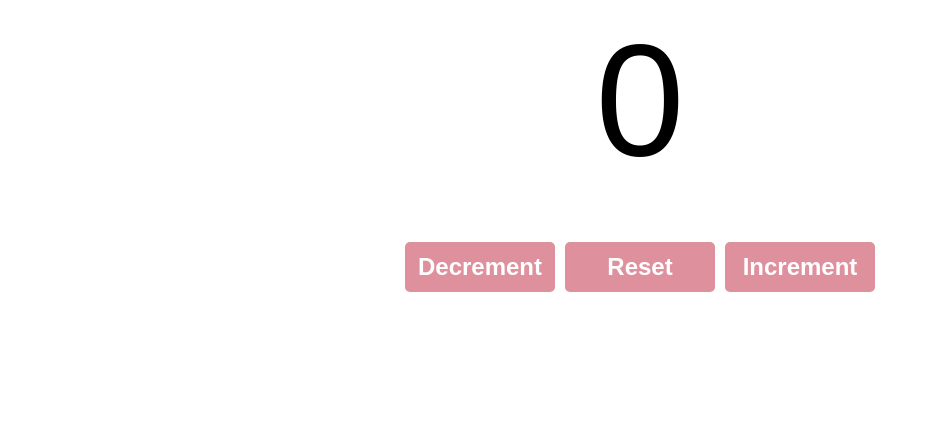
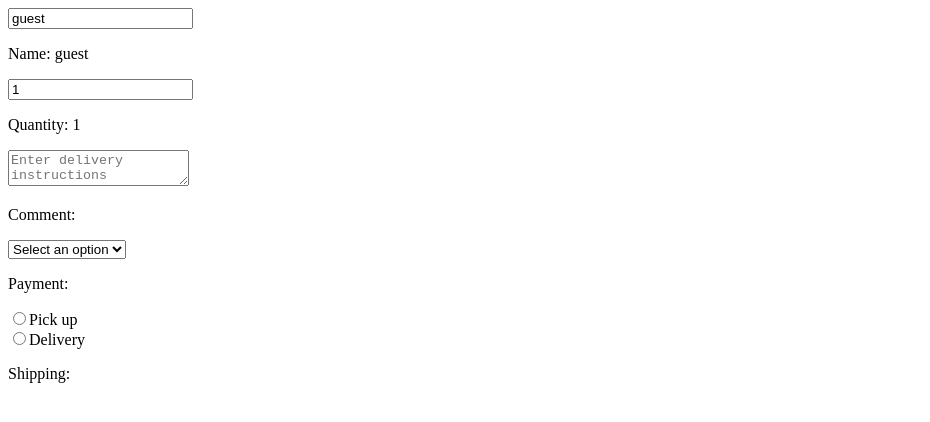
Before and after one commit to Batoul68/react-practice, a React (Vite) app in the folder my-react-app/: page / in a window 1280 px wide. Shown: the top 422 px of the page, without its empty margins (0-930 px from the left). Built offline with nearby package versions, Linux system fonts and the light colour scheme.

Commit message:
onChange

```diff
--- a/my-react-app/src/App.jsx
+++ b/my-react-app/src/App.jsx
@@ -1,11 +1,10 @@
-import MyComponent from "./MyComponent.jsx";
-import Counter from "./Counter.jsx";
+import FormComponent from "./FormComponent.jsx";
 
 function App() {
 
   return(
     <>
-      <Counter />
+      <FormComponent />
     </>
   );
 }
--- /dev/null
+++ b/my-react-app/src/FormComponent.jsx
@@ -0,0 +1,68 @@
+import React, {useState} from 'react';
+
+function FormComponent() {
+
+  const [name, setName] = useState("guest");
+  const [quantity, setQuantity] = useState(1);
+  const [comment, setComment] = useState("");
+  const [payment, setPayment] = useState("");
+  const [shipping, setShipping] = useState("");
+
+  function handleNameChange(event) {
+    setName(event.target.value);
+  }
+
+  function handleQuantityChange(event) {
+    setQuantity(event.target.value);
+  }
+
+  function handleCommentChange(event) {
+    setComment(event.target.value);
+  }
+
+  function handlePaymentChange(event) {
+    setPayment(event.target.value);
+  }
+
+  function handleShippingChange(event) {
+    setShipping(event.target.value);
+  }
+
+  return(
+    <div>
+      <input value={name} onChange={handleNameChange}/>
+      <p>Name: {name}</p>
+
+      <input value={quantity} onChange={handleQuantityChange} type="number"/>
+      <p>Quantity: {quantity}</p>
+
+      <textarea value={comment} onChange={handleCommentChange} placeholder="Enter delivery instructions"/>
+      <p>Comment: {comment}</p>
+
+      <select value={payment} onChange={handlePaymentChange}>
+        <option value="">Select an option</option>
+        <option value="Visa">Visa</option>
+        <option value="MasterCard">MasterCard</option>
+        <option value="GiftCard">GiftCard</option>
+      </select>
+      <p>Payment: {payment}</p>
+
+      <label>
+        <input type="radio" value="Pick up"
+               checked={shipping === "Pick up"}
+               onChange={handleShippingChange}/>
+        Pick up
+      </label><br/>
+
+      <label>
+        <input type="radio" value="Delivery"
+               checked={shipping === "Delivery"}
+               onChange={handleShippingChange}/>
+        Delivery
+      </label>
+      <p>Shipping: {shipping}</p>
+    </div>
+  );
+
+}
+export default FormComponent
```
